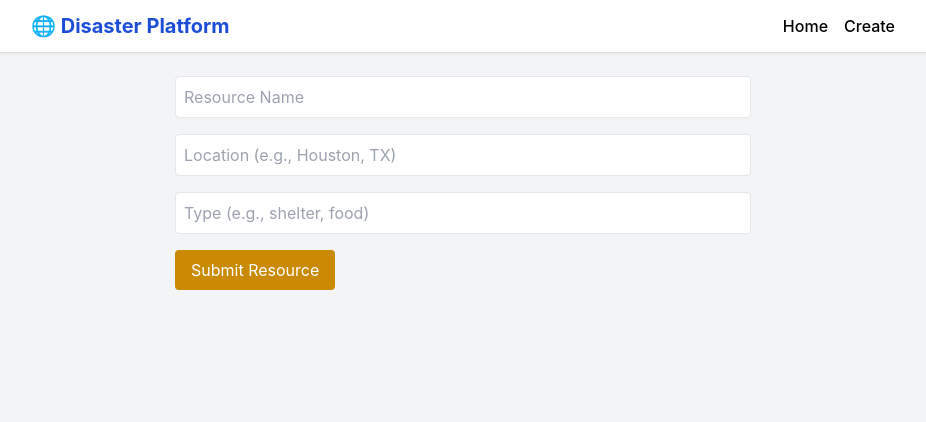
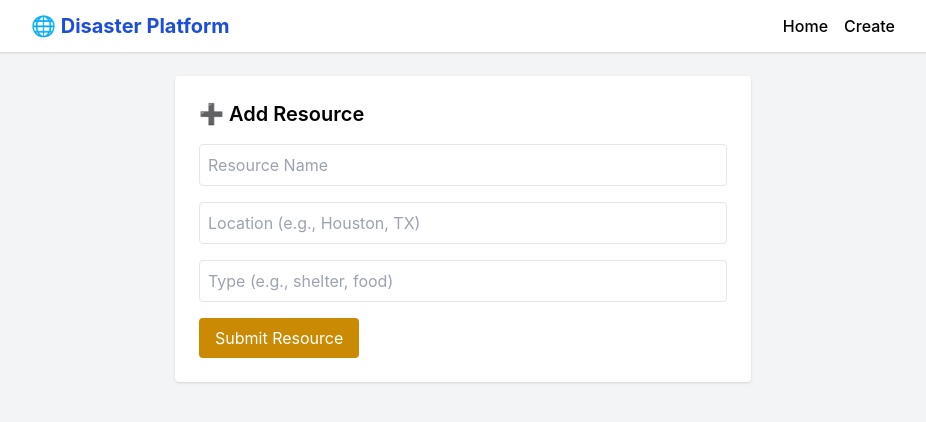
Before and after one commit to rohitdasari183/Disaster-Response-Platform, a React (Create React App) app in the folder frontend/: page /resource/1 in a window 1280 px wide. Shown: the top 422 px of the page, without its empty margins (177-1103 px from the left). Built offline with nearby package versions, Linux system fonts and the light colour scheme; no server answers.

Commit message:
Update ResourceForm.jsx

```diff
--- a/frontend/src/pages/ResourceForm.jsx
+++ b/frontend/src/pages/ResourceForm.jsx
@@ -4,7 +4,7 @@ import API from '../api';
 import { toast } from 'react-toastify';
 
 export default function ResourceForm() {
-  const { id } = useParams();
+  const { id } = useParams(); // disaster_id from URL
   const [form, setForm] = useState({
     name: '',
     location_name: '',
@@ -19,25 +19,69 @@ export default function ResourceForm() {
   const handleSubmit = async (e) => {
     e.preventDefault();
 
+    // ✅ Client-side validation
+    if (!form.name || !form.location_name || !form.type) {
+      toast.error("⚠️ Please fill in all fields.");
+      return;
+    }
+
+    if (!id) {
+      toast.error("❌ Disaster ID is missing.");
+      return;
+    }
+
     try {
-      await API.post('/resources', {
+      const payload = {
         ...form,
         disaster_id: id
-      });
-      toast.success('✅ Resource added!');
+      };
+
+      console.log("📤 Submitting resource:", payload);
+
+      const res = await API.post('/resources', payload);
+      toast.success('✅ Resource added successfully!');
       setForm({ name: '', location_name: '', type: '' });
     } catch (err) {
-      toast.error('❌ Failed to add resource');
-      console.error(err);
+      const backendMessage = err.response?.data?.error || err.message;
+      console.error("❌ Resource creation failed:", backendMessage);
+      toast.error(`❌ Failed to add resource: ${backendMessage}`);
     }
   };
 
   return (
-    <form onSubmit={handleSubmit} className="space-y-4 max-w-xl mx-auto">
-      <input name="name" value={form.name} onChange={handleChange} placeholder="Resource Name" className="input" />
-      <input name="location_name" value={form.location_name} onChange={handleChange} placeholder="Location (e.g., Houston, TX)" className="input" />
-      <input name="type" value={form.type} onChange={handleChange} placeholder="Type (e.g., shelter, food)" className="input" />
-      <button className="bg-yellow-600 text-white px-4 py-2 rounded">Submit Resource</button>
+    <form onSubmit={handleSubmit} className="space-y-4 max-w-xl mx-auto bg-white p-6 rounded shadow">
+      <h2 className="text-xl font-semibold">➕ Add Resource</h2>
+
+      <input
+        name="name"
+        value={form.name}
+        onChange={handleChange}
+        placeholder="Resource Name"
+        className="input w-full border p-2 rounded"
+      />
+
+      <input
+        name="location_name"
+        value={form.location_name}
+        onChange={handleChange}
+        placeholder="Location (e.g., Houston, TX)"
+        className="input w-full border p-2 rounded"
+      />
+
+      <input
+        name="type"
+        value={form.type}
+        onChange={handleChange}
+        placeholder="Type (e.g., shelter, food)"
+        className="input w-full border p-2 rounded"
+      />
+
+      <button
+        type="submit"
+        className="bg-yellow-600 hover:bg-yellow-700 text-white px-4 py-2 rounded transition"
+      >
+        Submit Resource
+      </button>
     </form>
   );
 }
```
